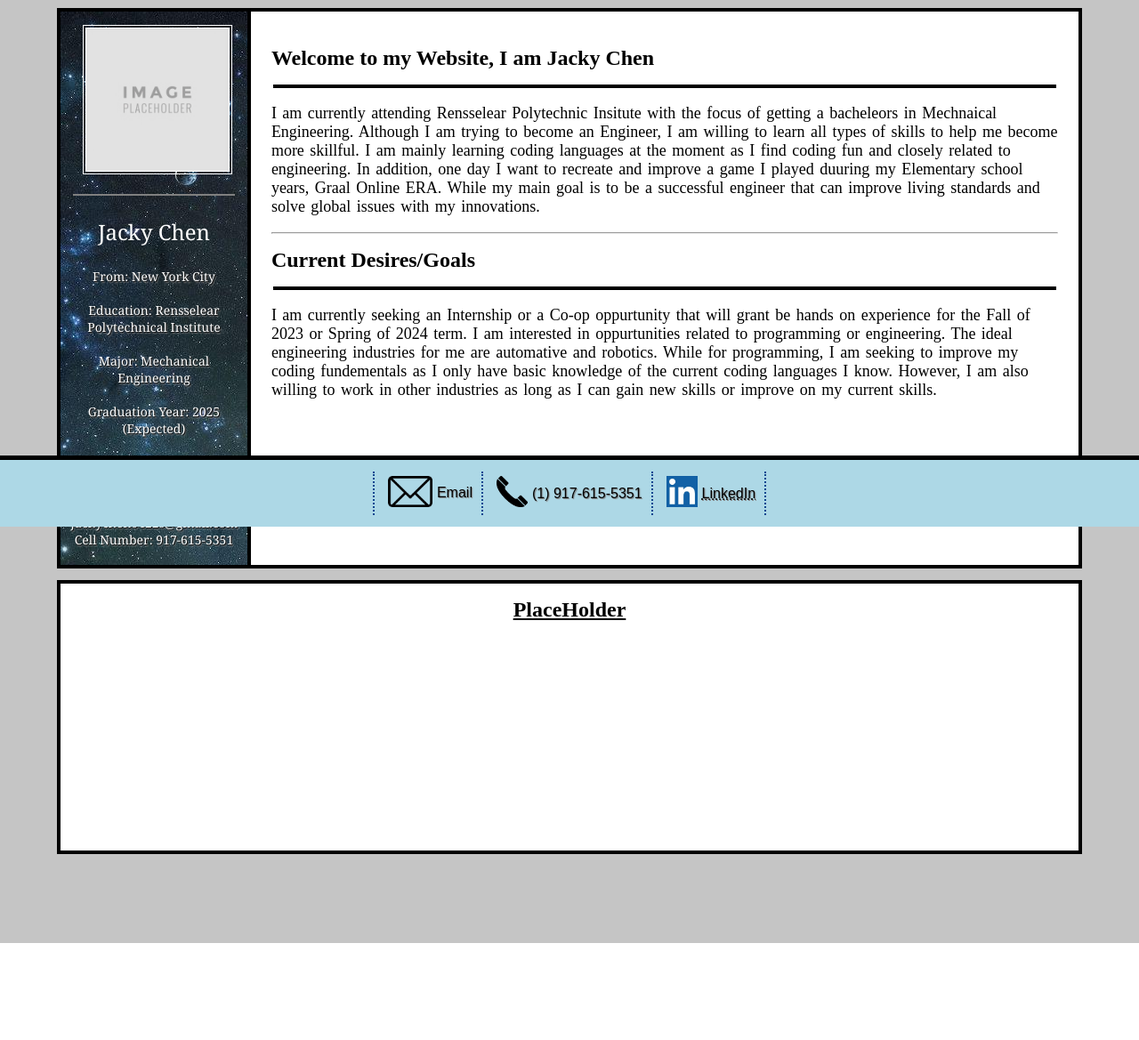
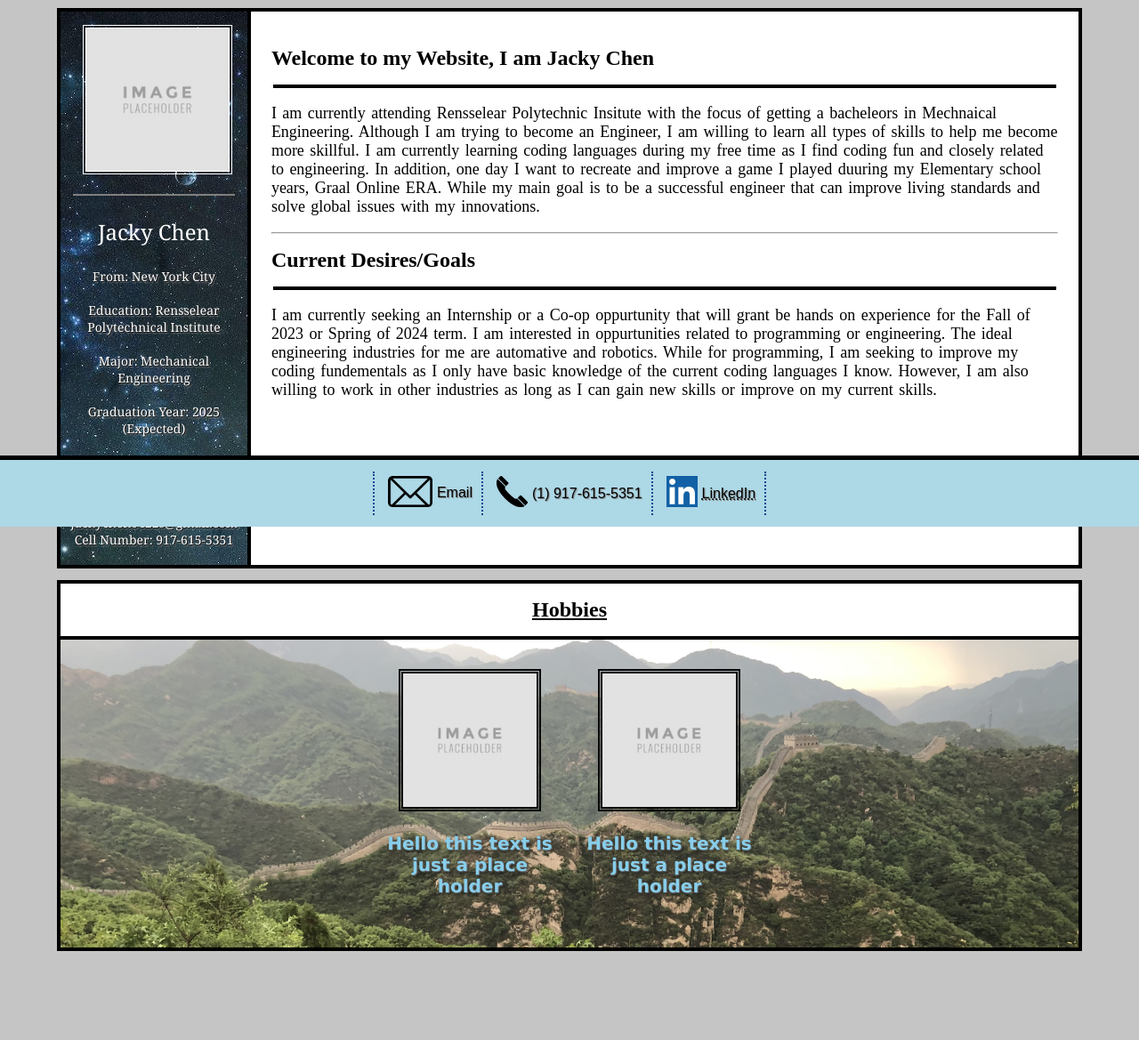
Before and after one commit to Unhelpfulbot/Website3, a PHP site: page /MyWebsite.html in a window 1280 px wide. Shown: the part 208-1377 px from the top of the page at 89% size. Before the commit the page ends 1268 px from the top, so only its background shows below. Run offline with PHP 8.4, Linux system fonts and the light colour scheme.

Commit message:
Add files via upload

```diff
--- a/Website/Jacky'sWebsite.css
+++ b/Website/Jacky'sWebsite.css
@@ -147,15 +165,18 @@ button#Home{
     border-color: blue;
 }
 
-
+div.display{
+    width: 100%;
+    min-width: 800px;
+}
 /* Info Display Layout*/
 div.infodisplay{
     position: relative;
     display: flex;
+    margin-top: 1%;
     margin-left: 5%;
     margin-right: 5%;
-    margin-top: 1%;
-    min-width: 700px;
+    min-width: 600px;
     max-width: 90%;
     min-height: 300px;
     max-height: 800px;
@@ -163,12 +184,13 @@ div.infodisplay{
     background-color: white;
     border: black 4px solid;
 }
+
 div.infodisplay2{
     position: relative;
     margin-left: 5%;
     margin-right: 5%;
     margin-top: 1%;
-    min-width: 700px;
+    min-width: 600px;
     max-width: 90%;
     min-height: 300px;
     max-height: 800px;
@@ -198,6 +221,7 @@ div#Resumepage, div#Educationpage, div#Projectspage, div#Education2page{
 #HomeText{
     padding: 2%;
     float: right;
+    overflow: scroll;
 }
 #HomeText2{
     justify-content: center;
@@ -254,6 +278,37 @@ hr#introhr{
     width: 99%;
 }
 
+div#Homecontent{
+    padding: 2%;
+    height: 300px;
+    width: 96%;
+    align-items: center;
+    background-image: url(GreatWall.jpg);
+    background-size: 1400px;
+    background-position-y: -200px;
+    border-top: black solid 4px;
+}
+
+div.imgdisplaylayout{
+    display: inline-block;
+    width: 200px;
+    height: 200px;
+    margin: 10px;
+}
+
+#hobbieimg{
+    width: 150px;
+    border: double black 5px;
+}
+
+#hobbietext{
+    font-weight: bold;
+    font-family: 'Lucida Sans';
+    font-size: 20px;
+    color: skyblue;
+    text-shadow: 1px 1px 2px gray, 1.5px 1.5px 3px black;
+}
+
 /* Resume */
 div#leftside{
     display: flex;
--- a/Website/Jacky'sWebsite.js
+++ b/Website/Jacky'sWebsite.js
@@ -1,5 +1,6 @@
 var current = "Profile";
 var current2 = "Profile2";
+var edupage = "blank";
 function changename(newname, id){
     document.getElementById(id).innerHTML = newname;
 }
@@ -35,3 +36,10 @@ function openitem(current,item,id){
     document.getElementById(item).style.display = "flex";
     document.getElementById(current).style.display = "none";
 }
+
+function changeeduinfo(info){
+    document.getElementById("eduprompt").innerHTML = info;
+    document.getElementById(edupage).style.display = "none";
+    document.getElementById(info).style.display = "block";
+    edupage = info;
+}
--- a/Website/MyWebsite.html
+++ b/Website/MyWebsite.html
@@ -64,8 +64,8 @@
                 <hr id="introhr">
                 <p id="introtext"> I am currently attending Rensselear Polytechnic Insitute with the focus of getting a
                     bacheleors in Mechnaical Engineering. Although I am trying to become an Engineer, I am willing to
-                    learn all types of skills to help me become more skillful. I am mainly learning coding languages at
-                    the moment as I find coding fun and closely related to engineering. In addition, one day I want to
+                    learn all types of skills to help me become more skillful. I am currently learning coding languages
+                    during my free time as I find coding fun and closely related to engineering. In addition, one day I want to
                     recreate and improve a game I played duuring my Elementary school years, Graal Online ERA. While my
                     main goal is to be a successful engineer that can improve living standards and solve global issues
                     with my innovations.
@@ -82,12 +82,21 @@
             </div>
         </div>
         <div class="infodisplay2" id="Profile2page">
-            <div id=""HomeText2>
+            <div id="HomeText2">
                 <center>
-                    <u><h1 id="introhead"> PlaceHolder </h1></u>
-                    <div class="imgdisplaylayout">
-
-                    </div>
+                    <u><h1 id="introhead"> Hobbies </h1></u>
+                </center>
+            </div>
+            <div id="Homecontent">
+                <center>
+                <div class="imgdisplaylayout">
+                    <img id="hobbieimg" src="placeholder.jpg">
+                    <p id="hobbietext"> Hello this text is just a place holder</p>
+                </div>
+                <div class="imgdisplaylayout">
+                    <img id="hobbieimg" src="placeholder.jpg">
+                    <p id="hobbietext"> Hello this text is just a place holder</p>
+                </div>
                 </center>
             </div>
         </div>
@@ -143,23 +152,58 @@
         <div class="infodisplay2" id="Education2page">
             <div class="Eduinfolayout">
                 <center>
-                <h1 id="introhead"> Certifications </h1>
+                <h1 id="introhead"> Certifications/Skills </h1>
                 </center>
             </div>
-            <div class="edudropdown">
-                <li>
-                    <ul id="edulist">HTML/CSS Certifications</ul>
-
-                </li>
+            <div id="flex">
+                <div class="dropdownlayout">
+                    <button id="eduprompt"> Skills/Certifications </button>
+                    <div class="starthidden" id="edudropdown">
+                        <button id="edubutton" onclick='changeeduinfo("HTML/CSS Certification")'> Certification in HTML/CSS</button>
+                        <button id="edubutton" onclick='changeeduinfo("C#")'> C#</button>
+                        <button id="edubutton" onclick='changeeduinfo("Python")'> Python</button>
+                        <button id="edubutton" onclick='changeeduinfo("SolidWorks")'> SolidWorks</button>
+                        <button id="edubutton" onclick='changeeduinfo("Workshop Machinary")'> Workshop Machinary</button>
+                    </div>
+                </div>
+                <div class="eduinfo">
+                    <div id="blank"></div>
+                    <div class="starthidden marg" id="HTML/CSS Certification" > <P> I took a HTML and CSS course over the summer of 2022,
+                     and got a certificate for completeion and understanding of the web development language. After the course I worked
+                    on a few small projects that are simple but functions the way I wanted the web to function. Certification below:</P>
+                    <iframe src="MicroCredential_Certificate.pdf"> </iframe></div>
+                    <div class="starthidden marg" id="C#"> <P> I began learning C# for fun over the summer of 2021, as I tried to create
+                    games in Unity. Although I successfully followed tutorial to understand the basic for character control and different properties. I was unable
+                    to create a functional game at the time. The first game I created worked but was filled with problems which was not what I desired.
+                    The second game I created function way smoother and through designing game, for my own interest, I learned the basic for 2D game creation
+                    and how to code in C#.</P> </div>
+                    <div class="starthidden marg" id="Python"> <P> I learnt Python during my time at the City College of New York. We were taught about basic
+                        usage of variables, functions, loops, arrays, and so on. Using the knowledge of python I learnt I decided to challenge myself and create
+                    a discord bot that serves little to no purpose. </P></div>
+                    <div class="starthidden marg" id="SolidWorks"> <p> I learnt SolidWorks during my time a City College of New York. In the class I took we learnt how
+                        make sketches like blue prints of an object. Then we learnt how to make the object that was sketch using Solidworks. We learn about how to extrude a 2D
+                        shape to a 3D shapes or to make curvatures, wires, intrusions, shells, planes, mirroring, pattern, screws, and many more. Ultimately in the class I was able to design a hand mixer.
+                    </p></div>
+                    <div class="starthidden marg" id="Workshop Machinary"> I learnt how to use workshop michanary at my time at Rensselear Polytechnical Insitute. During the class,
+                        we had to create a cannon or a train. My partner and I, we did work in pairs, decided to both make a cannon. We were taught the basic of the Lathe, Vertical Mill,
+                        Drill press, Horizontal Mill, Band saw, polisher. In addition, we were taught about metal welding, non-metal welding, and laser cutting. But most importantly
+                        how to safely used these equipments. Ultimately to finish the project, my partner and I needed to learn the tool together through reading the lab manual.
+                    </div>
+                </div>
             </div>
-            <div class="eduinfo"></div>
         </div>
 
         <!-- Projects -->
         <div class="infodisplay" id="Projectspage">
+            <div id="leftside2"></div>
+            <div id="Area">
+                <Center>
+                <u><h1 id="introhead"> Projects </h1></u>
 
+                </Center>
+            </div>
+            <div id="rightside2"></div>
         </div>
-
     </div>
     <script src="Jacky'sWebsite.js"></script>
 </body>
```
Also changed, not shown: other parts of Website/Jacky'sWebsite.css (+95 -9 lines), Website/GreatWall.jpg (added), 4 other files.
